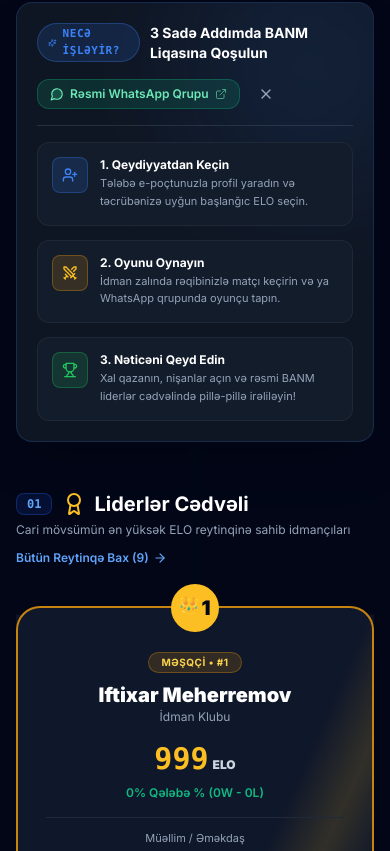
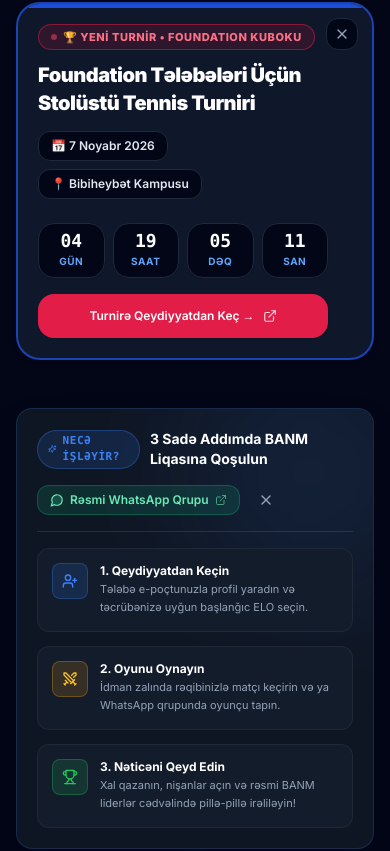
Before and after one commit to Ali0lo/bhos-tennis, a Next.js app: page / in a window 390 px wide. Shown: the part 1217-2068 px from the top of the page. Built offline with nearby package versions, Linux system fonts and the light colour scheme; no server answers; the database is empty.

Commit message:
feat(tournament): add Nov 7 Bibiheybet Foundation tournament countdown banner and registration link

```diff
--- a/app/page.tsx
+++ b/app/page.tsx
@@ -17,6 +17,7 @@ import HoloCard from '../components/HoloCard';
 import TiltCard from '../components/TiltCard';
 import EloToastBadge from '../components/EloToastBadge';
 import OnboardingBanner from '../components/OnboardingBanner';
+import FoundationTournamentBanner from '../components/FoundationTournamentBanner';
 import SmoothReveal, { SmoothRevealItem } from '../components/SmoothReveal';
 import {
   Trophy,
@@ -387,6 +388,10 @@ export default function HomePage() {
       </SmoothReveal>
 
       <SmoothReveal delay={0.04}>
+        <FoundationTournamentBanner />
+      </SmoothReveal>
+
+      <SmoothReveal delay={0.05}>
         <OnboardingBanner />
       </SmoothReveal>
 
--- a/app/tournaments/page.tsx
+++ b/app/tournaments/page.tsx
@@ -3,12 +3,17 @@
 import React from 'react';
 import Link from 'next/link';
 import SmoothReveal from '../../components/SmoothReveal';
+import FoundationTournamentBanner from '../../components/FoundationTournamentBanner';
 import { Trophy, CalendarClock, ArrowLeft, Sparkles } from 'lucide-react';
 
 export default function TournamentsPage() {
   return (
-    <div className="min-h-[70vh] flex items-center justify-center px-4 pt-20 pb-16">
-      <SmoothReveal delay={0.05} scale>
+    <div className="min-h-[70vh] flex flex-col items-center justify-center gap-8 px-4 pt-6 pb-16 max-w-5xl mx-auto">
+      <SmoothReveal delay={0.02} className="w-full">
+        <FoundationTournamentBanner />
+      </SmoothReveal>
+
+      <SmoothReveal delay={0.05} scale className="w-full">
         <div className="relative w-full max-w-2xl mx-auto rounded-3xl bg-slate-900 border border-slate-800 p-8 sm:p-12 shadow-sm overflow-hidden text-center">
           <div className="relative flex flex-col items-center gap-6">
             <div className="w-16 h-16 rounded-2xl bg-slate-950 border border-blue-600/30 flex items-center justify-center shadow-sm">
--- /dev/null
+++ b/components/FoundationTournamentBanner.tsx
@@ -0,0 +1,169 @@
+'use client';
+
+import React, { useEffect, useState } from 'react';
+import { X, ExternalLink } from 'lucide-react';
+
+const TARGET_DATE_ISO = '2026-11-07T10:00:00+04:00';
+const DISMISS_STORAGE_KEY = 'bhos_foundation_tournament_banner_dismissed_v1';
+const REGISTRATION_URL = 'https://forms.gle/ULNedGr1LFzyafRe9';
+
+interface CountdownTime {
+  days: number;
+  hours: number;
+  minutes: number;
+  seconds: number;
+  isStarted: boolean;
+}
+
+function computeCountdown(): CountdownTime {
+  const targetMs = new Date(TARGET_DATE_ISO).getTime();
+  const diff = targetMs - Date.now();
+
+  if (diff <= 0) {
+    return { days: 0, hours: 0, minutes: 0, seconds: 0, isStarted: true };
+  }
+
+  const totalSeconds = Math.floor(diff / 1000);
+  const days = Math.floor(totalSeconds / 86400);
+  const hours = Math.floor((totalSeconds % 86400) / 3600);
+  const minutes = Math.floor((totalSeconds % 3600) / 60);
+  const seconds = totalSeconds % 60;
+
+  return { days, hours, minutes, seconds, isStarted: false };
+}
+
+export default function FoundationTournamentBanner() {
+  const [mounted, setMounted] = useState(false);
+  const [dismissed, setDismissed] = useState(false);
+  const [countdown, setCountdown] = useState<CountdownTime>({
+    days: 0,
+    hours: 0,
+    minutes: 0,
+    seconds: 0,
+    isStarted: false,
+  });
+
+  useEffect(() => {
+    setMounted(true);
+    try {
+      if (sessionStorage.getItem(DISMISS_STORAGE_KEY) === '1') {
+        setDismissed(true);
+        return;
+      }
+    } catch {}
+
+    setCountdown(computeCountdown());
+    const interval = setInterval(() => {
+      setCountdown(computeCountdown());
+    }, 1000);
+
+    return () => clearInterval(interval);
+  }, []);
+
+  const handleDismiss = () => {
+    setDismissed(true);
+    try {
+      sessionStorage.setItem(DISMISS_STORAGE_KEY, '1');
+    } catch {}
+  };
+
+  if (dismissed) {
+    return null;
+  }
+
+  const pad = (num: number) => String(num).padStart(2, '0');
+
+  return (
+    <section
+      aria-label="Foundation Tələbələri Üçün Stolüstü Tennis Turniri"
+      className="relative w-full rounded-3xl bg-slate-900 border-2 border-blue-700/80 p-5 sm:p-7 shadow-md overflow-hidden"
+    >
+      <div
+        aria-hidden="true"
+        className="pointer-events-none absolute top-0 left-0 right-0 h-1 bg-blue-700"
+      />
+
+      <button
+        type="button"
+        onClick={handleDismiss}
+        aria-label="Elanı bağla"
+        title="Bağla"
+        className="absolute top-3.5 right-3.5 z-20 inline-flex items-center justify-center w-8 h-8 rounded-xl bg-slate-950/90 border border-slate-800 text-slate-400 hover:text-white hover:border-slate-700 transition"
+      >
+        <X className="w-4 h-4" />
+      </button>
+
+      <div className="relative z-10 flex flex-col lg:flex-row lg:items-center justify-between gap-6 pr-6 sm:pr-8 lg:pr-6">
+        <div className="space-y-3 max-w-2xl min-w-0">
+          <div className="flex flex-wrap items-center gap-2">
+            <span className="inline-flex items-center gap-1.5 px-3 py-1 rounded-full bg-rose-600/15 border border-rose-600/50 text-rose-400 text-[11px] font-display font-extrabold uppercase tracking-wider">
+              <span className="w-1.5 h-1.5 rounded-full bg-rose-500 animate-pulse" />
+              <span>🏆 YENİ TURNİR • FOUNDATION KUBOKU</span>
+            </span>
+
+            {mounted && countdown.isStarted && (
+              <span className="inline-flex items-center gap-1.5 px-3 py-1 rounded-full bg-emerald-600/15 border border-emerald-600/40 text-emerald-400 text-[11px] font-bold uppercase tracking-wider">
+                <span>Turnir Başladı!</span>
+              </span>
+            )}
+          </div>
+
+          <h2 className="text-xl sm:text-2xl lg:text-3xl font-display font-black text-white tracking-tight leading-snug">
+            Foundation Tələbələri Üçün Stolüstü Tennis Turniri
+          </h2>
+
+          <div className="flex flex-wrap items-center gap-2 pt-0.5">
+            <span className="inline-flex items-center gap-1.5 px-3 py-1.5 rounded-xl bg-slate-950 border border-slate-800 text-xs font-semibold text-slate-200">
+              <span>📅 7 Noyabr 2026</span>
+            </span>
+            <span className="inline-flex items-center gap-1.5 px-3 py-1.5 rounded-xl bg-slate-950 border border-slate-800 text-xs font-semibold text-slate-200">
+              <span>📍 Bibiheybət Kampusu</span>
+            </span>
+          </div>
+        </div>
+
+        <div className="flex flex-col sm:flex-row lg:flex-col xl:flex-row items-stretch sm:items-center justify-between lg:items-end xl:items-center gap-4 shrink-0">
+          {mounted && countdown.isStarted ? (
+            <div className="px-4 py-3 rounded-2xl bg-slate-950 border border-emerald-600/40 text-emerald-400 font-display font-extrabold text-sm text-center">
+              Turnir Başladı!
+            </div>
+          ) : (
+            <div
+              aria-label="Turnirə qalan vaxt"
+              className="grid grid-cols-4 gap-2 sm:gap-2.5"
+            >
+              {[
+                { label: 'Gün', value: mounted ? pad(countdown.days) : '--' },
+                { label: 'Saat', value: mounted ? pad(countdown.hours) : '--' },
+                { label: 'Dəq', value: mounted ? pad(countdown.minutes) : '--' },
+                { label: 'San', value: mounted ? pad(countdown.seconds) : '--' },
+              ].map((unit) => (
+                <div
+                  key={unit.label}
+                  className="flex flex-col items-center justify-center min-w-[56px] sm:min-w-[62px] py-2 px-2.5 rounded-2xl bg-slate-950 border border-slate-800 text-center shadow-sm"
+                >
+                  <span className="font-mono text-lg sm:text-xl font-black text-white tabular-nums leading-none">
+                    {unit.value}
+                  </span>
+                  <span className="mt-1 text-[10px] font-bold uppercase tracking-wider text-blue-400">
+                    {unit.label}
+                  </span>
+                </div>
+              ))}
+            </div>
+          )}
+
+          <a
+            href={REGISTRATION_URL}
+            target="_blank"
+            rel="noopener noreferrer"
+            className="group inline-flex items-center justify-center gap-2 px-5 py-3.5 rounded-2xl bg-rose-600 hover:bg-rose-500 text-white font-display font-semibold text-xs sm:text-sm shadow-sm active:scale-95 transition whitespace-nowrap"
+          >
+            <span>Turnirə Qeydiyyatdan Keç →</span>
+            <ExternalLink className="w-3.5 h-3.5 opacity-80 group-hover:translate-x-0.5 transition-transform" />
+          </a>
+        </div>
+      </div>
+    </section>
+  );
+}
```
